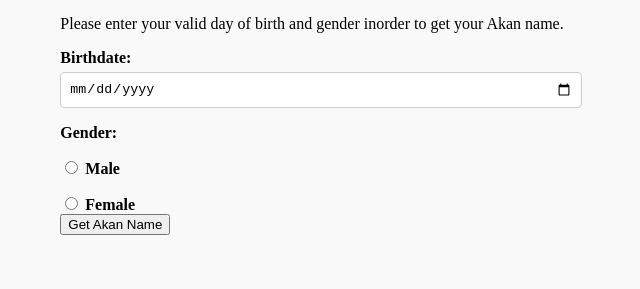
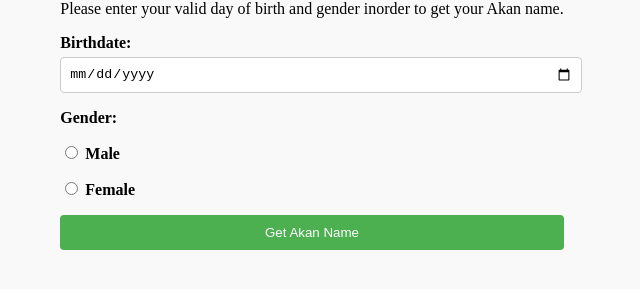
Before and after one commit to PaulMakoriMachuka/Akan-name-generator, a plain HTML site: page index.html in a window 1280 px wide. Shown: the part 303-592 px from the top of the page, without its empty margins (328-968 px from the left). Drawn offline with Linux system fonts and the light colour scheme.

Commit message:
Update styles.css

```diff
--- a/styles.css
+++ b/styles.css
@@ -36,10 +36,7 @@ body {
     border-radius: 4px;
   }
 
-  .gender-options
-  }
-
-  button {
+   button {
     margin-top: 1rem;
     padding: 10px 15px;
     background-color: #4CAF50;
```
